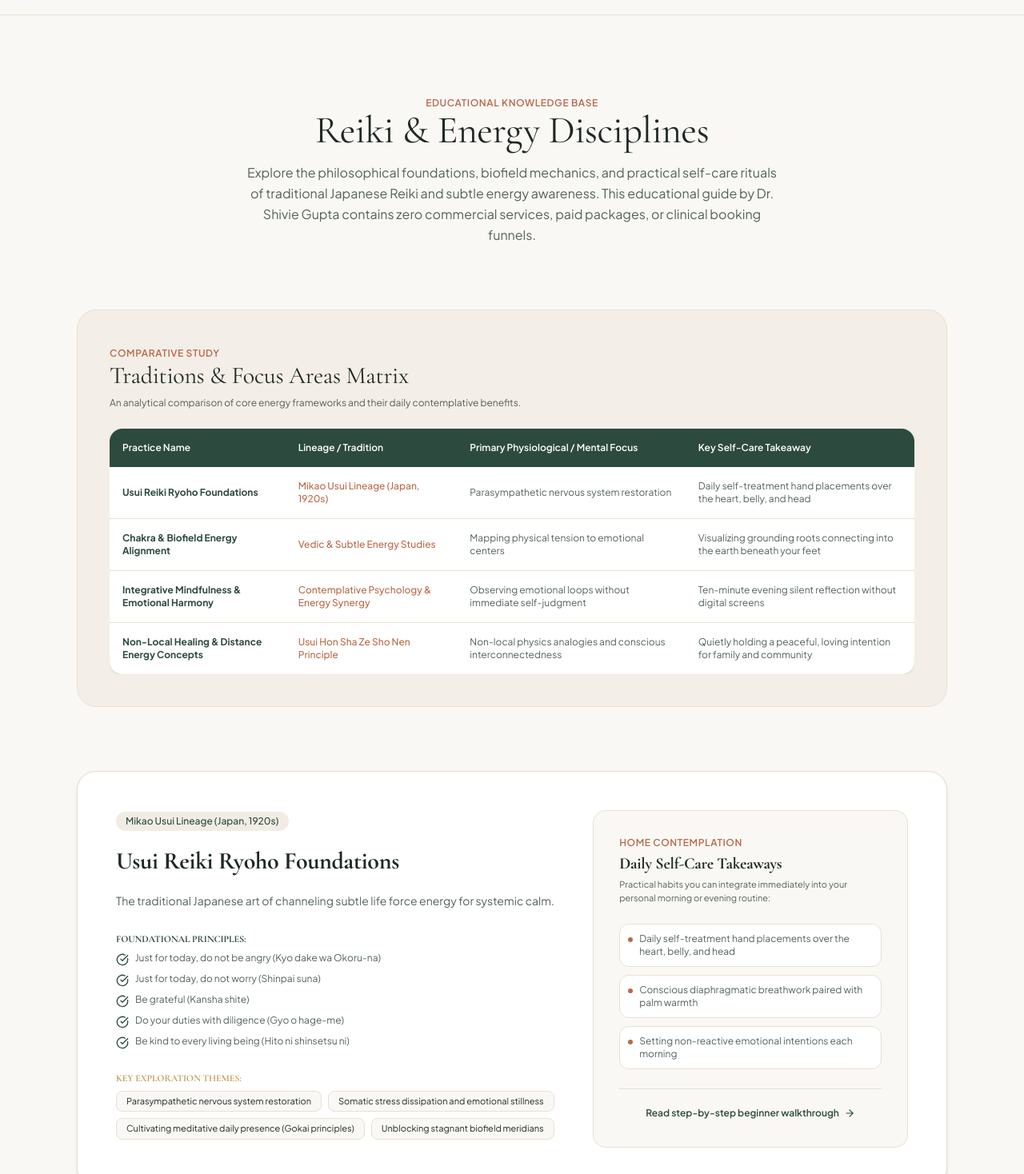
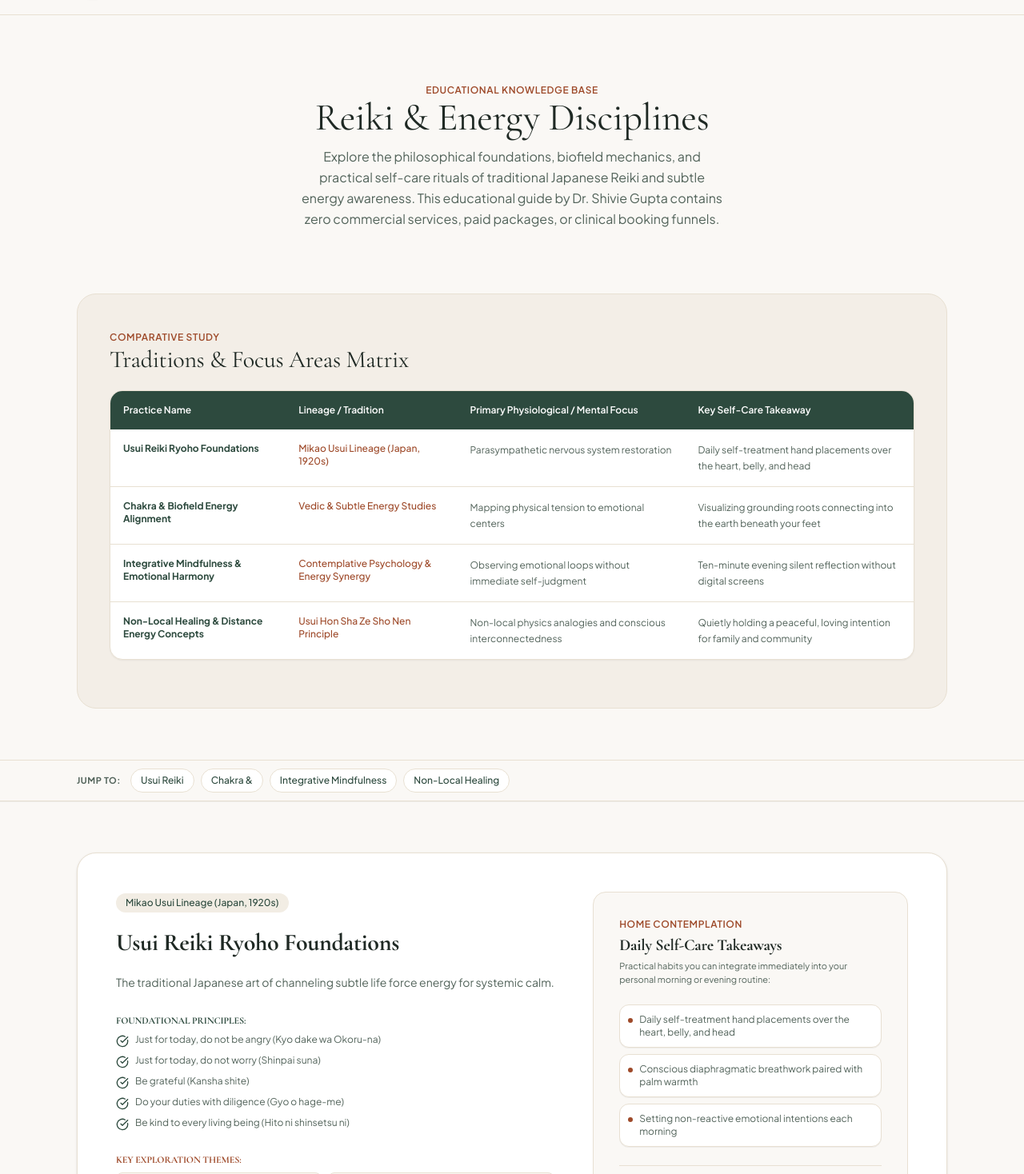
Before and after one commit to pra-labs/dr-shivie-gupta, a Next.js app: page /practices in a window 1280 px wide. Shown: the part 62-1530 px from the top of the page at 80% size. Built offline with nearby package versions, Linux system fonts and the light colour scheme.

Commit message:
fix(practices & about): left-align about body prose, semantic H1-H2-H3 hierarchy, responsive matrix cards on mobile, and sticky discipline jump bar

```diff
--- a/src/app/practices/page.tsx
+++ b/src/app/practices/page.tsx
@@ -1,6 +1,6 @@
 import type { Metadata } from "next";
 import Link from "next/link";
-import { CheckCircle, ArrowRight } from "lucide-react";
+import { CheckCircle, ArrowRight, ArrowDownRight } from "lucide-react";
 import { practicesData } from "@/data/site-content";
 
 export const metadata: Metadata = {
@@ -10,37 +10,41 @@ export const metadata: Metadata = {
 
 export default function PracticesPage() {
   return (
-    <div className="py-16 sm:py-24 space-y-20">
-      {/* 40-word Declarative Opening Summary for RAG Chunking */}
-      <section className="max-w-4xl mx-auto px-4 sm:px-6 lg:px-8 text-center space-y-4">
-        <span className="text-xs font-semibold uppercase tracking-wider text-[#B86B4B]">
+    <div className="py-10 sm:py-16 lg:py-20 space-y-12 sm:space-y-16">
+      {/* 40-word Declarative Opening Summary for RAG Chunking - Tightened Spacing */}
+      <section className="max-w-4xl mx-auto px-4 sm:px-6 lg:px-8 text-center space-y-3 pb-2 sm:pb-4">
+        <span className="text-[10px] sm:text-xs font-semibold uppercase tracking-wider text-[#9E4A2A]">
           Educational Knowledge Base
         </span>
-        <h1 className="font-serif text-4xl sm:text-5xl text-[#1F2924]">
+        <h1 className="font-serif text-3xl sm:text-4xl lg:text-5xl text-[#1F2924] text-balance">
           Reiki &amp; Energy Disciplines
         </h1>
-        <p className="text-base text-[#52635A] leading-relaxed max-w-2xl mx-auto">
+        <p className="text-xs sm:text-sm lg:text-base text-[#52635A] leading-relaxed max-w-2xl mx-auto text-balance">
           Explore the philosophical foundations, biofield mechanics, and practical self-care rituals of traditional Japanese Reiki and subtle energy awareness. This educational guide by Dr. Shivie Gupta contains zero commercial services, paid packages, or clinical booking funnels.
         </p>
       </section>
 
-      {/* Conceptual Overview Table */}
+      {/* Comparative Matrix: Responsive Stacked Cards on Mobile + Clean Aligned Table on Desktop */}
       <section className="max-w-6xl mx-auto px-4 sm:px-6 lg:px-8">
-        <div className="p-8 sm:p-10 rounded-3xl bg-[#F2EDE4]/80 border border-[#E8E0D2] space-y-6">
-          <div className="space-y-2">
-            <span className="text-xs font-semibold uppercase tracking-wider text-[#B86B4B]">
-              Comparative Study
-            </span>
-            <h2 className="font-serif text-2xl sm:text-3xl text-[#1F2924]">
-              Traditions &amp; Focus Areas Matrix
-            </h2>
-            <p className="text-xs text-[#52635A]">
-              An analytical comparison of core energy frameworks and their daily contemplative benefits.
-            </p>
+        <div className="p-6 sm:p-10 rounded-3xl bg-[#F2EDE4]/80 border border-[#E8E0D2] space-y-5">
+          <div className="flex flex-col sm:flex-row sm:items-center justify-between gap-2">
+            <div>
+              <span className="text-[10px] sm:text-xs font-semibold uppercase tracking-wider text-[#9E4A2A]">
+                Comparative Study
+              </span>
+              <h2 className="font-serif text-xl sm:text-2xl lg:text-3xl text-[#1F2924]">
+                Traditions &amp; Focus Areas Matrix
+              </h2>
+            </div>
+            <div className="sm:hidden text-[11px] text-[#9E4A2A] font-medium flex items-center gap-1">
+              <span>Scroll down to study full deep dives</span>
+              <ArrowDownRight className="w-3.5 h-3.5" />
+            </div>
           </div>
 
-          <div className="overflow-x-auto">
-            <table className="w-full text-left text-xs text-[#1F2924] border-collapse bg-white rounded-2xl overflow-hidden shadow-sm">
+          {/* Desktop Table View (Hidden on Mobile) */}
+          <div className="hidden sm:block overflow-x-auto rounded-2xl border border-[#E8E0D2] bg-white shadow-xs">
+            <table className="w-full text-left text-xs text-[#1F2924] border-collapse">
               <thead className="bg-[#2D4A3E] text-white">
                 <tr>
                   <th className="p-4 font-semibold">Practice Name</th>
@@ -52,46 +56,89 @@ export default function PracticesPage() {
               <tbody className="divide-y divide-[#E8E0D2]">
                 {practicesData.map((p) => (
                   <tr key={p.id} className="hover:bg-[#FAF8F5] transition-colors">
-                    <td className="p-4 font-bold text-[#2D4A3E]">{p.title}</td>
-                    <td className="p-4 font-medium text-[#B86B4B]">{p.tradition}</td>
-                    <td className="p-4 text-[#52635A]">{p.keyThemes[0]}</td>
-                    <td className="p-4 text-[#52635A]">{p.selfCareTakeaways[0]}</td>
+                    <td className="p-4 font-bold text-[#2D4A3E] align-top">{p.title}</td>
+                    <td className="p-4 font-medium text-[#9E4A2A] align-top">{p.tradition}</td>
+                    <td className="p-4 text-[#52635A] align-top leading-relaxed">{p.keyThemes[0]}</td>
+                    <td className="p-4 text-[#52635A] align-top leading-relaxed">{p.selfCareTakeaways[0]}</td>
                   </tr>
                 ))}
               </tbody>
             </table>
           </div>
+
+          {/* Mobile Stacked Comparison Cards (< 640px) */}
+          <div className="grid grid-cols-1 gap-3 sm:hidden">
+            {practicesData.map((p) => (
+              <div key={p.id} className="p-4 rounded-2xl bg-white border border-[#E8E0D2] space-y-2 shadow-2xs">
+                <div className="flex items-center justify-between">
+                  <h3 className="font-serif text-base font-bold text-[#2D4A3E]">{p.title}</h3>
+                  <span className="text-[10px] font-semibold text-[#9E4A2A] bg-[#FAF8F5] px-2 py-0.5 rounded border border-[#E8E0D2]">
+                    {p.tradition.split(" ")[0]}
+                  </span>
+                </div>
+                <div className="text-xs text-[#52635A] leading-relaxed">
+                  <strong className="text-[#1F2924] block">Focus:</strong>
+                  {p.keyThemes[0]}
+                </div>
+                <div className="text-xs text-[#52635A] leading-relaxed pt-1 border-t border-[#E8E0D2]/50">
+                  <strong className="text-[#9E4A2A] block">Daily Takeaway:</strong>
+                  {p.selfCareTakeaways[0]}
+                </div>
+              </div>
+            ))}
+          </div>
         </div>
       </section>
 
-      {/* Detailed Practices Cards */}
+      {/* Sticky Jump Anchor Bar for Deep Dives */}
+      <nav
+        aria-label="Discipline Jump Navigation"
+        className="sticky top-20 z-30 bg-[#FAF8F5]/95 backdrop-blur-md border-y border-[#E8E0D2] py-2.5 shadow-2xs"
+      >
+        <div className="max-w-6xl mx-auto px-4 sm:px-6 lg:px-8 flex items-center gap-2 overflow-x-auto no-scrollbar touch-pan-x">
+          <span className="text-[11px] font-bold uppercase tracking-wider text-[#52635A] shrink-0 mr-1 hidden sm:inline">
+            Jump to:
+          </span>
+          {practicesData.map((p) => (
+            <a
+              key={p.id}
+              href={`#${p.slug}`}
+              className="shrink-0 px-3 py-1.5 rounded-full text-xs font-medium bg-white text-[#2D4A3E] border border-[#E8E0D2] hover:bg-[#2D4A3E] hover:text-white transition-all whitespace-nowrap active:scale-95"
+            >
+              {p.title.split(" ")[0]} {p.title.split(" ")[1] ?? ""}
+            </a>
+          ))}
+        </div>
+      </nav>
+
+      {/* Detailed Practices Cards with Semantic H2 -> H3 Structure */}
       <section className="max-w-6xl mx-auto px-4 sm:px-6 lg:px-8">
-        <div className="space-y-12">
+        <div className="space-y-10 sm:space-y-14">
           {practicesData.map((practice) => (
             <div
               key={practice.id}
               id={practice.slug}
-              className="p-8 sm:p-12 rounded-3xl bg-white border border-[#E8E0D2] shadow-sm hover:shadow-md transition-shadow grid grid-cols-1 lg:grid-cols-12 gap-8 items-start"
+              className="scroll-mt-32 p-6 sm:p-10 lg:p-12 rounded-3xl bg-white border border-[#E8E0D2] shadow-sm hover:shadow-md transition-shadow grid grid-cols-1 lg:grid-cols-12 gap-8 items-start"
             >
               {/* Left Column: Philosophical Overview */}
-              <div className="lg:col-span-7 space-y-5">
-                <span className="px-3 py-1 rounded-full text-xs font-medium bg-[#F2EDE4] text-[#2D4A3E] inline-block">
+              <div className="lg:col-span-7 space-y-4 sm:space-y-5">
+                <span className="px-3 py-1 rounded-full text-[10px] sm:text-xs font-medium bg-[#F2EDE4] text-[#2D4A3E] inline-block">
                   {practice.tradition}
                 </span>
 
-                <h3 className="font-serif text-3xl font-bold text-[#1F2924]">
+                <h2 className="font-serif text-2xl sm:text-3xl font-bold text-[#1F2924]">
                   {practice.title}
-                </h3>
+                </h2>
 
-                <p className="text-sm text-[#52635A] leading-relaxed">
+                <p className="text-xs sm:text-sm text-[#52635A] leading-relaxed">
                   {practice.tagline}
                 </p>
 
                 {/* Core Principles */}
                 <div className="space-y-2 pt-2">
-                  <h4 className="text-xs font-bold uppercase tracking-wider text-[#2D4A3E]">
+                  <h3 className="text-[11px] sm:text-xs font-bold uppercase tracking-wider text-[#2D4A3E]">
                     Foundational Principles:
-                  </h4>
+                  </h3>
                   <ul className="space-y-2 text-xs text-[#52635A]">
                     {practice.principles.map((pr, pIdx) => (
                       <li key={pIdx} className="flex items-start gap-2">
@@ -104,9 +151,9 @@ export default function PracticesPage() {
 
                 {/* Key Themes */}
                 <div className="space-y-2 pt-2">
-                  <h4 className="text-xs font-bold uppercase tracking-wider text-[#C5A059]">
+                  <h3 className="text-[11px] sm:text-xs font-bold uppercase tracking-wider text-[#9E4A2A]">
                     Key Exploration Themes:
-                  </h4>
+                  </h3>
                   <div className="flex flex-wrap gap-2">
                     {practice.keyThemes.map((theme, tIdx) => (
                       <span
@@ -121,29 +168,29 @@ export default function PracticesPage() {
               </div>
 
               {/* Right Column: Daily Self-Care Practices */}
-              <div className="lg:col-span-5 bg-[#FAF8F5] p-6 sm:p-8 rounded-2xl border border-[#E8E0D2] flex flex-col justify-between h-full space-y-6">
+              <div className="lg:col-span-5 bg-[#FAF8F5] p-5 sm:p-8 rounded-2xl border border-[#E8E0D2] flex flex-col justify-between h-full space-y-5">
                 <div>
-                  <span className="text-xs font-semibold uppercase tracking-wider text-[#B86B4B] block mb-1">
+                  <span className="text-[10px] sm:text-xs font-semibold uppercase tracking-wider text-[#9E4A2A] block mb-1">
                     Home Contemplation
                   </span>
-                  <h4 className="text-xl font-serif font-bold text-[#1F2924]">
+                  <h3 className="text-lg sm:text-xl font-serif font-bold text-[#1F2924]">
                     Daily Self-Care Takeaways
-                  </h4>
+                  </h3>
                   <p className="text-[11px] text-[#52635A] mt-1">
                     Practical habits you can integrate immediately into your personal morning or evening routine:
                   </p>
                 </div>
 
-                <ul className="space-y-2.5 text-xs text-[#52635A]">
+                <ul className="space-y-2 text-xs text-[#52635A]">
                   {practice.selfCareTakeaways.map((takeaway, tkIdx) => (
-                    <li key={tkIdx} className="flex items-start gap-2 p-2.5 rounded-xl bg-white border border-[#E8E0D2]">
-                      <span className="w-1.5 h-1.5 rounded-full bg-[#B86B4B] mt-1.5 shrink-0" />
+                    <li key={tkIdx} className="flex items-start gap-2 p-2.5 rounded-xl bg-white border border-[#E8E0D2] shadow-2xs">
+                      <span className="w-1.5 h-1.5 rounded-full bg-[#9E4A2A] mt-1.5 shrink-0" />
                       <span>{takeaway}</span>
                     </li>
                   ))}
                 </ul>
 
-                <div className="pt-4 border-t border-[#E8E0D2] space-y-2 text-center">
+                <div className="pt-3 border-t border-[#E8E0D2] text-center">
                   <Link
                     href="/guide"
                     className="inline-flex items-center justify-center gap-1.5 text-xs font-semibold text-[#2D4A3E] hover:underline"
```
Also changed, not shown: src/app/about/page.tsx (+43 -43 lines).
